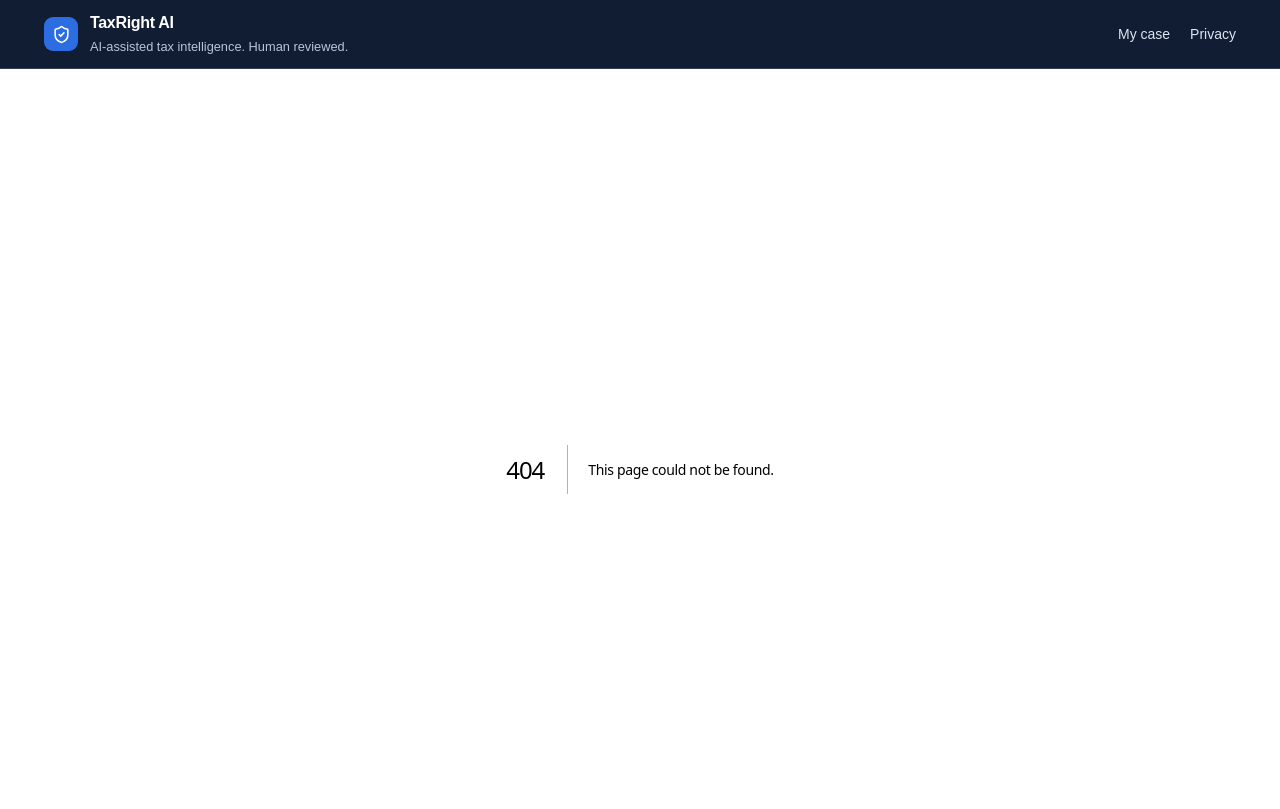
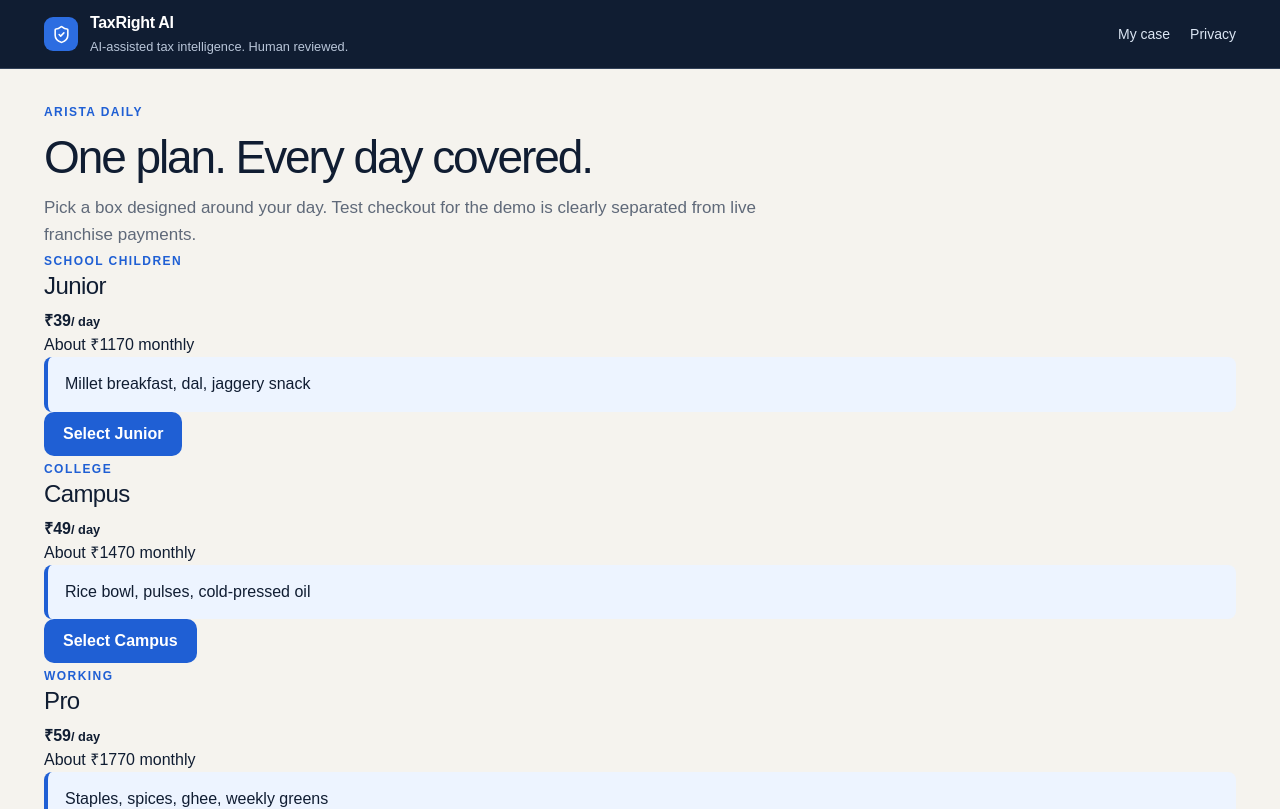
Before and after one commit to stephenraj040899-max/itr_app, a Next.js app: page /arista/daily in a window 1280 px wide. Before the commit this address had no page. Shown: the top 809 px of the page. Built offline with nearby package versions, Linux system fonts and the light colour scheme.

Commit message:
Deploy complete Arista franchise experience

```diff
--- /dev/null
+++ b/src/app/api/franchise/token-order/route.ts
@@ -0,0 +1,2 @@
+import { NextRequest,NextResponse } from "next/server"; import { z } from "zod"; import { getFirestore } from "firebase-admin/firestore"; import { adminApp } from "@/lib/auth/server"; import { serverEnv } from "@/lib/env"; import { apiError } from "@/lib/api/errors"; import { requestId, requireSameOrigin } from "@/lib/api/request";
+const schema=z.object({nominationId:z.string().min(8)}); export async function POST(request:NextRequest){const id=requestId(request);try{requireSameOrigin(request);const input=schema.parse(await request.json());const env=serverEnv();const ref=getFirestore(adminApp()).collection("franchise_nominations").doc(input.nominationId);const snap=await ref.get();if(!snap.exists)throw Object.assign(new Error("Nomination not found"),{status:404});if(!env.ARISTA_RZP_LIVE_KEY_ID||!env.ARISTA_RZP_LIVE_KEY_SECRET)throw Object.assign(new Error("Live token checkout is not configured. Please use pay later."),{status:503});const amount=Number(snap.data()?.tokenAmountPaise||env.ARISTA_TOKEN_AMOUNT_PAISE);const auth=Buffer.from(`${env.ARISTA_RZP_LIVE_KEY_ID}:${env.ARISTA_RZP_LIVE_KEY_SECRET}`).toString("base64");const response=await fetch("https://api.razorpay.com/v1/orders",{method:"POST",headers:{Authorization:`Basic ${auth}`,"Content-Type":"application/json"},body:JSON.stringify({amount,currency:"INR",receipt:input.nominationId,payment_capture:1})});const order=await response.json() as {id?:string;error?:{description?:string}};if(!response.ok||!order.id)throw new Error(order.error?.description||"Razorpay order creation failed");await ref.update({razorpayOrderId:order.id,updatedAt:new Date().toISOString()});return NextResponse.json({orderId:order.id,amount,currency:"INR",keyId:env.ARISTA_RZP_LIVE_KEY_ID});}catch(error){return apiError(error,id)}}
--- /dev/null
+++ b/src/app/arista/daily/page.tsx
@@ -0,0 +1,2 @@
+import Link from "next/link"; import { dailyPlans } from "@/lib/arista/catalog";
+export default function Daily(){return <main className="page"><div className="eyebrow">Arista Daily</div><h1>One plan. Every day covered.</h1><p className="lead">Pick a box designed around your day. Test checkout for the demo is clearly separated from live franchise payments.</p><div className="arista-grid plans">{dailyPlans.map(p=><article className="plan-card" key={p.id}><span className="eyebrow">{p.audience}</span><h2>{p.name}</h2><strong>₹{p.price}<small>/ day</small></strong><p>About ₹{p.price*30} monthly</p><div className="callout">{p.contents}</div><Link className="button primary" href={`/arista/daily/success?plan=${p.id}`}>Select {p.name}</Link></article>)}</div><div className="actions"><Link className="button secondary" href="/arista">Back to Arista</Link></div></main>}
--- /dev/null
+++ b/src/app/arista/daily/success/page.tsx
@@ -0,0 +1 @@
+import Link from "next/link"; export default function Success(){return <main className="page"><section className="surface panel" style={{maxWidth:700,margin:"60px auto",textAlign:"center"}}><div className="eyebrow">Demo checkout complete</div><h1>Your Arista plan is reserved.</h1><p className="lead" style={{margin:"auto"}}>This is the Razorpay TEST-mode customer demo. No live franchise money is collected on this path.</p><div className="actions"><Link className="button primary" href="/arista">Continue shopping</Link><Link className="button secondary" href="/arista/daily">View plans</Link></div></section></main>}
--- /dev/null
+++ b/src/lib/arista/catalog.ts
@@ -0,0 +1,2 @@
+export const dailyPlans = [{id:"junior",name:"Junior",price:39,audience:"School children",contents:"Millet breakfast, dal, jaggery snack"},{id:"campus",name:"Campus",price:49,audience:"College",contents:"Rice bowl, pulses, cold-pressed oil"},{id:"pro",name:"Pro",price:59,audience:"Working",contents:"Staples, spices, ghee, weekly greens"},{id:"care",name:"Care",price:29,audience:"Seniors",contents:"Easy-cook grains, dal, light spices"}] as const;
+export const catalog=["Hand-pounded rice","Little millet","Foxtail millet","Toor dal","Moong dal","Cold-pressed groundnut oil","Cold-pressed sesame oil","Turmeric powder","Chilli powder","Coriander powder","Organic jaggery","Native cow ghee","Black pepper","Cumin seeds","Red rice","Chana dal","Urad dal","Ragi flour","Coconut oil","Rock salt"].map((name,i)=>({id:`sku-${i+1}`,name,mrp:180+i*17,price:149+i*13}));
```
Also changed, not shown: src/app/arista/franchise/apply/pay/page.tsx (added, +1 -0 lines), src/app/arista/franchise/page.tsx (added, +2 -0 lines), src/app/arista/page.tsx (added, +3 -0 lines).
